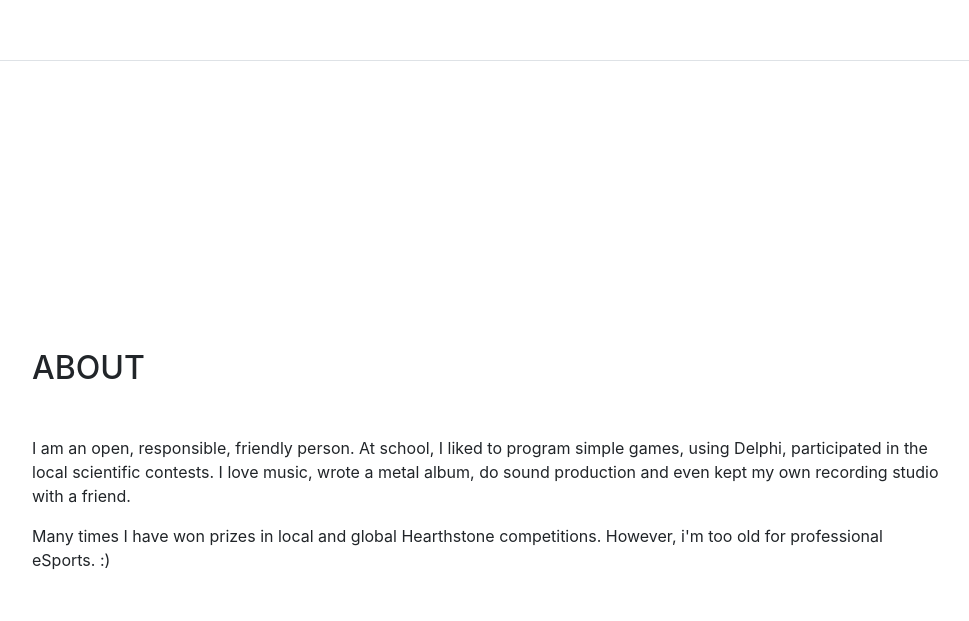
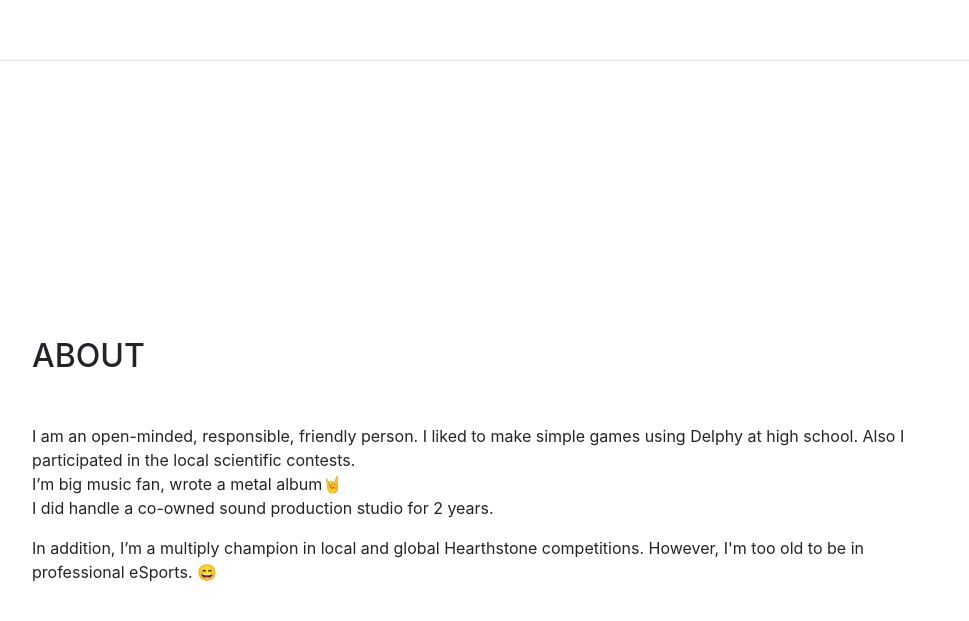
Before and after one commit to AlatusAllod/resumeEN, a website with bundled scripts: page index.html in a window 1280 px wide. Shown: the part 3939-4560 px from the top of the page, without its empty margins (288-1257 px from the left). Built offline with nearby package versions, Linux system fonts and the light colour scheme; a small style sheet from the web is missing.

Commit message:
Update index.html

```diff
--- a/index.html
+++ b/index.html
@@ -212,8 +212,8 @@
       <section class="resume-section p-3 p-lg-5 d-flex flex-column" id="interests">
         <div class="my-auto">
           <h2 class="mb-5">About</h2>
-          <p>I am an open, responsible, friendly person. At school, I liked to program simple games, using Delphi, participated in the local scientific contests. I love music, wrote a metal album, do sound production and even kept my own recording studio with a friend.</p>
-          <p class="mb-0">Many times I have won prizes in local and global Hearthstone competitions. However, i'm too old for professional eSports. :)</p>
+          <p>I am an open-minded, responsible, friendly person. I liked to make simple games using Delphy at high school. Also I participated in the local scientific contests.<br>I’m big music fan, wrote a metal album🤘<br>I did handle a co-owned sound production studio for 2 years.</p>
+          <p class="mb-0">In addition, I’m a multiply champion in local and global Hearthstone competitions. However, I'm too old to be in professional eSports. 😄</p>
         </div>
       </section>
 
```
